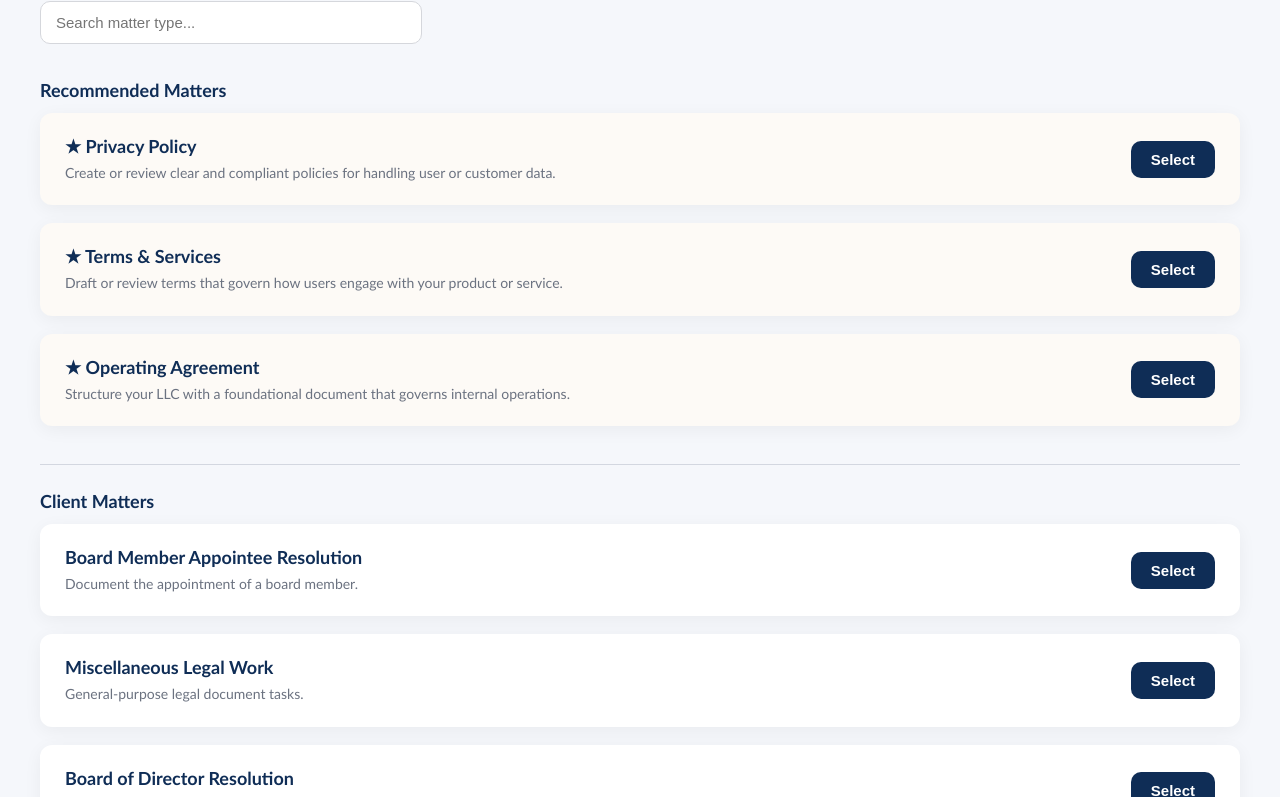
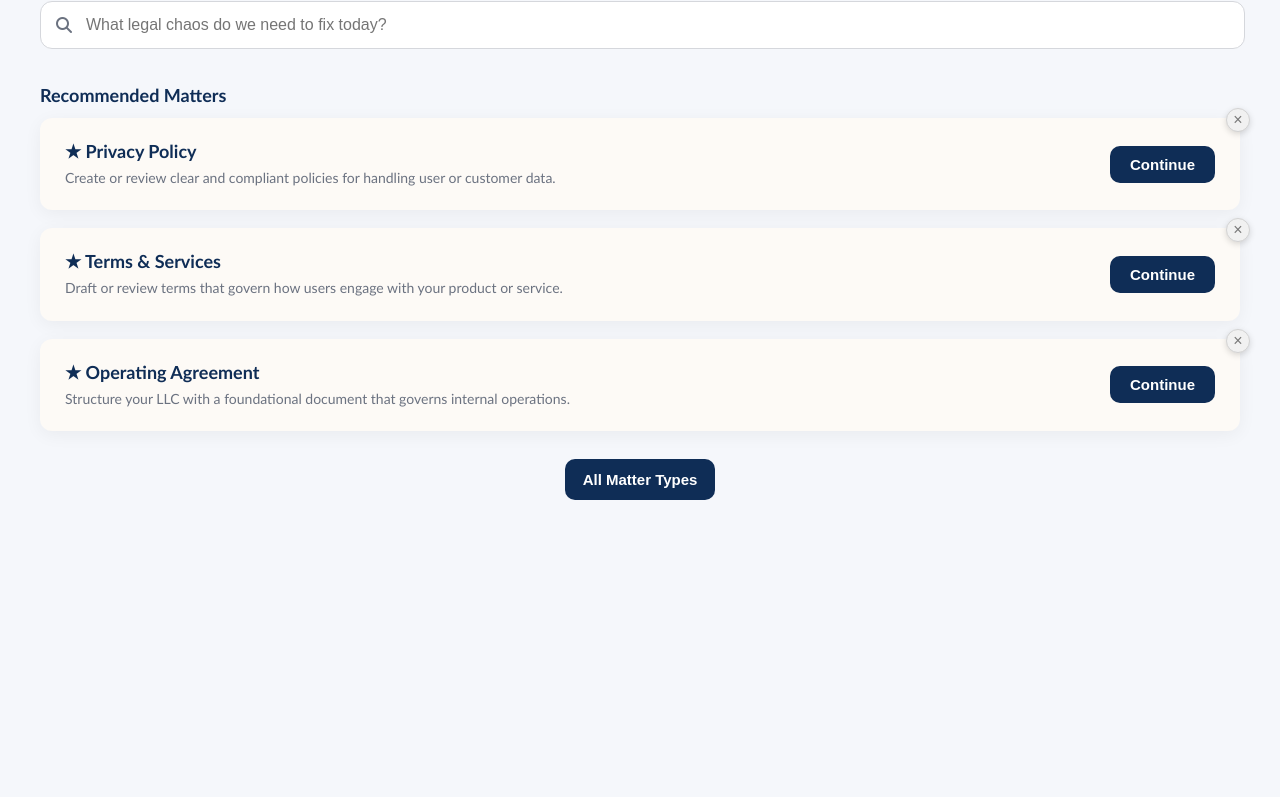
Before and after one commit to kakatbarilea-prog/blm-request-new-matter, a plain HTML site: page index.html in a window 1280 px wide. Shown: the part 125-922 px from the top of the page. After the commit the page ends 800 px from the top, so only its background shows below. Drawn offline with Linux system fonts and the light colour scheme.

Commit message:
Update index.html

```diff
--- a/index.html
+++ b/index.html
@@ -3,6 +3,7 @@
 <head>
 <meta charset="UTF-8">
 <title>Matter Selection</title>
+<link rel="stylesheet" href="https://cdnjs.cloudflare.com/ajax/libs/font-awesome/6.5.0/css/all.min.css">
 
 <style>
     body {
@@ -180,12 +181,7 @@
         text-align: left;
     }
 
-    /* ⭐ Recommended Design */
-    .recommended-section {
-        border-bottom: 1px solid #d3d7e0;
-        margin-bottom: 25px;
-        padding-bottom: 20px;
-    }
+
 
     .recommended-title {
         font-size: 18px;
@@ -232,6 +228,52 @@
     .select-btn:hover {
         background: #0c2343;
     }
+
+.recommended-row {
+    position: relative;
+    overflow: visible;
+}
+
+/* NEW absolute "corner-hug" position */
+.recommended-row .remove-btn {
+    position: absolute;
+    top: -10px;
+    right: -10px;
+    width: 24px;
+    height: 24px;
+    font-size: 16px;
+    font-weight: 500;
+    background: #F1F1F1;
+    border-radius: 50%;
+    border: 1px solid #D3D3D3;
+    color: #777;
+    box-shadow: 0 2px 6px rgba(0,0,0,0.15);
+    display: flex;
+    align-items: center;
+    justify-content: center;
+    cursor: pointer;
+    transition: opacity 0.15s ease, transform 0.15s ease;
+    z-index: 20;
+}
+
+
+.recommended-row .remove-btn:hover {
+    background: #E4E4E4;
+    border-color: #C8C8C8;
+    color: #666;
+    transform: scale(1.05);
+}
+
+
+
+.fade-out {
+    opacity: 0;
+    transform: translateX(20px);
+    transition: opacity 0.5s ease, transform 0.5s ease;
+}
+
+
+
 </style>
 </head>
 
@@ -247,26 +289,63 @@
 <!-- ONLY SCREEN NOW (former Screen 3) -->
 <div id="screen3" class="page-wrap">
 
-    <h1 id="screen3Title">Select a Matter Type</h1>
+    <h1 id="screen3Title">What seems to be the matter?</h1>
 
 <!-- SEARCH BAR -->
+<div style="position: relative; width: 100%; margin-bottom: 35px;">
+  <i class="fa-solid fa-magnifying-glass"
+     style="
+         position:absolute;
+         top:50%;
+         left:16px;
+         transform:translateY(-50%);
+         color:#6B7280;
+         font-size:16px;
+     ">
+  </i>
+
   <input
       id="matterSearch"
       type="text"
-        placeholder="Search matter type..."
+      placeholder="What legal chaos do we need to fix today?"
       oninput="filterMatters()"
       style="
-            width: 350px;
-            padding: 12px 15px;
-            border-radius: 10px;
+          width: 95%;
+          padding: 14px 18px 14px 45px;
+          border-radius: 12px;
           border: 1px solid #d5d7dc;
-            margin-bottom: 35px;
-            font-size: 15px;
+          font-size: 16px;
           text-align:left;
           display:block;
-            margin-left:0;
       "
   />
+</div>
+
+<!-- RECOMMENDED MATTERS -->
+<div id="matterList"></div>
+
+<!-- SHOW ALL MATTER TYPES BUTTON BELOW RECOMMENDED -->
+<button
+    id="showAllBtn"
+    onclick="toggleAllMatters()"
+    style="
+        margin-top: 10px;
+        margin-bottom: 25px;
+        background:#0F2D56;
+        color:white;
+        padding:12px 18px;
+        border-radius:10px;
+        border:none;
+        font-size:15px;
+        font-weight:600;
+        cursor:pointer;
+    ">
+    All Matter Types
+</button>
+
+<!-- COLLAPSIBLE FULL LIST BELOW BUTTON -->
+<div id="allMattersContainer" style="display:none; margin-top:25px;"></div>
+
 
     <div id="matterList"></div>
 </div>
@@ -348,39 +427,77 @@ const allMatters = [
     }
 ];
 
-/* RENDER FULL LIST */
+/* RECOMMENDED MATTERS QUEUE */
+let recommendedQueue = [
+    { title:"Sales Contract", desc:"Draft or review enforceable sales terms." },
+    { title:"Employee Agreement", desc:"Employment terms and role definitions." },
+    { title:"Non-Disclosure Agreement Matters", desc:"Draft or review NDAs." },
+    { title:"Vendor Non-Disclosure Agreement", desc:"Protect proprietary vendor information." }
+];
+
+/* currently displayed recommended items */
+let displayedRecommended = [
+    { title:"Privacy Policy", desc:"Create or review clear and compliant policies for handling user or customer data." },
+    { title:"Terms & Services", desc:"Draft or review terms that govern how users engage with your product or service." },
+    { title:"Operating Agreement", desc:"Structure your LLC with a foundational document that governs internal operations." }
+];
+
 function renderFullList() {
     const list = document.getElementById("matterList");
+
+    if (displayedRecommended.length === 0) {
+        list.innerHTML = "";
+        return;
+    }
 
     let html = `
         <div class="recommended-section">
             <div class="recommended-title">Recommended Matters</div>
+    `;
 
-            <div class="matter-row recommended-row" onclick="selectMatter()">
+    displayedRecommended.forEach((item, index) => {
+        html += `
+            <div class="matter-row recommended-row">
                 <div class="matter-left">
-                    <div class="matter-title">★ Privacy Policy</div>
-                    <div class="matter-desc">Create or review clear and compliant policies for handling user or customer data.</div>
+                    <div class="matter-title">★ ${item.title}</div>
+                    <div class="matter-desc">${item.desc}</div>
                 </div>
-                <button class="select-btn">Select</button>
-            </div>
-
-            <div class="matter-row recommended-row" onclick="selectMatter()">
-                <div class="matter-left">
-                    <div class="matter-title">★ Terms & Services</div>
-                    <div class="matter-desc">Draft or review terms that govern how users engage with your product or service.</div>
-                </div>
-                <button class="select-btn">Select</button>
-            </div>
-
-            <div class="matter-row recommended-row" onclick="selectMatter()">
-                <div class="matter-left">
-                    <div class="matter-title">★ Operating Agreement</div>
-                    <div class="matter-desc">Structure your LLC with a foundational document that governs internal operations.</div>
-                </div>
-                <button class="select-btn">Select</button>
-            </div>
+                <button class="select-btn" onclick="selectMatter(event)">Continue</button>
+                <button class="remove-btn" onclick="removeRecommended(event, ${index})">×</button>
             </div>
         `;
+    });
+
+    html += `</div>`;
+    list.innerHTML = html;
+}
+
+
+/* remove recommended item with fade and replace with next in queue */
+function removeRecommended(e, index) {
+    e.stopPropagation(); // prevent triggering selectMatter
+
+    const row = e.target.closest('.matter-row');
+    row.classList.add('fade-out');
+
+    row.addEventListener('transitionend', () => {
+        // remove from displayedRecommended
+        displayedRecommended.splice(index, 1);
+
+        // add next item from queue if available
+        if(recommendedQueue.length > 0){
+            const next = recommendedQueue.shift();
+            displayedRecommended.push(next);
+        }
+
+        // re-render
+        renderFullList();
+    });
+}
+
+
+function generateAllMattersHTML() {
+    let html = "";
 
     allMatters.forEach(group => {
         html += `<div class="category-title">${group.category}</div>`;
@@ -391,13 +508,13 @@ function renderFullList() {
                         <div class="matter-title">${m.title}</div>
                         <div class="matter-desc">${m.desc}</div>
                     </div>
-                    <button class="select-btn">Select</button>
+                    <button class="select-btn">Continue</button>
                 </div>
             `;
         });
     });
 
-    list.innerHTML = html;
+    return html;
 }
 
 /* SEARCH */
@@ -433,6 +550,20 @@ function filterMatters() {
 
     list.innerHTML = html;
 }
+function toggleAllMatters() {
+    const box = document.getElementById("allMattersContainer");
+    const btn = document.getElementById("showAllBtn");
+
+    if (box.style.display === "none") {
+        box.innerHTML = generateAllMattersHTML();
+        box.style.display = "block";
+        btn.innerText = "Hide Matter Types";
+    } else {
+        box.style.display = "none";
+        btn.innerText = "All Matter Types";
+    }
+}
+
 
 /* LOAD DEFAULT LIST */
 renderFullList();
```
Lines whose indentation alone changed are shown as unchanged.
